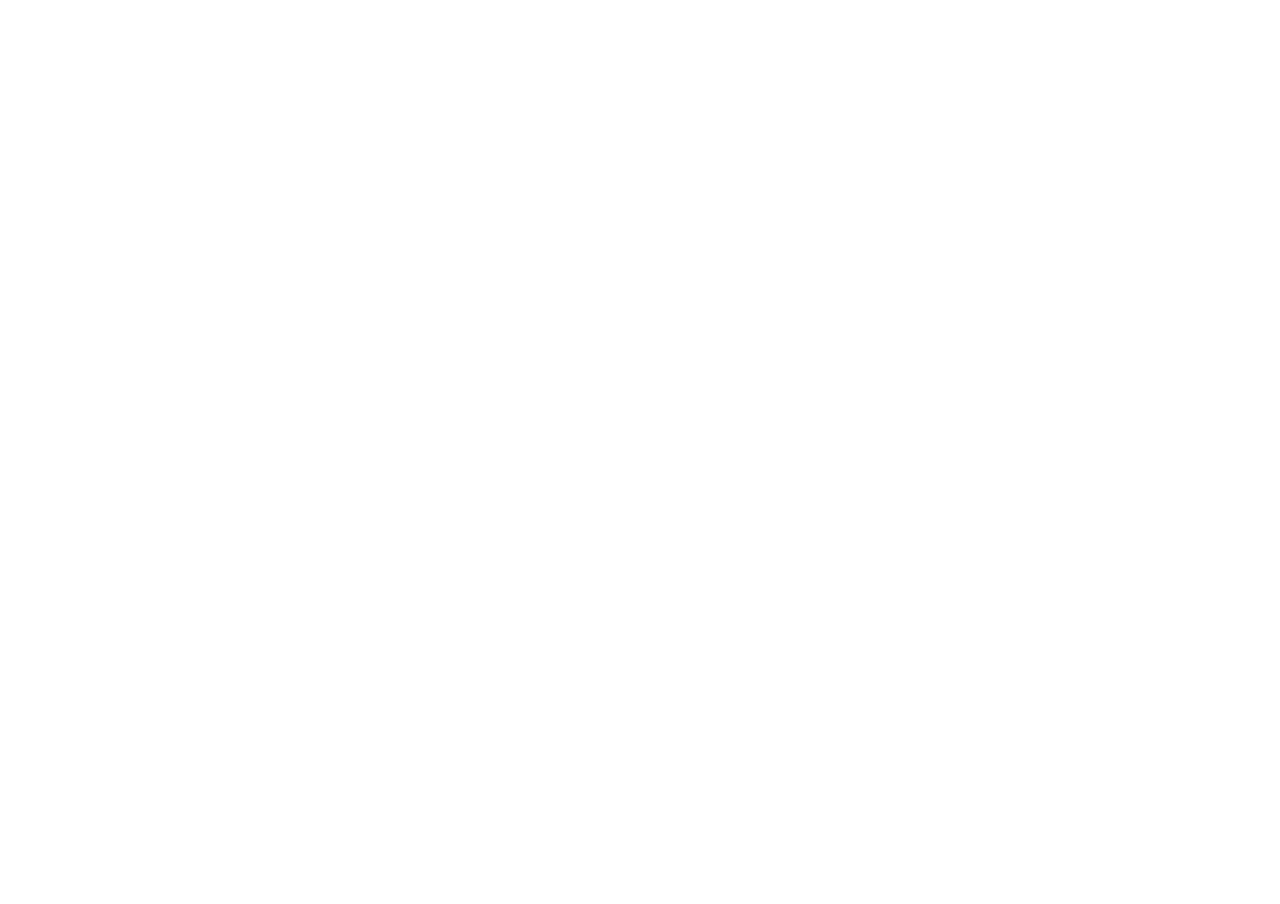
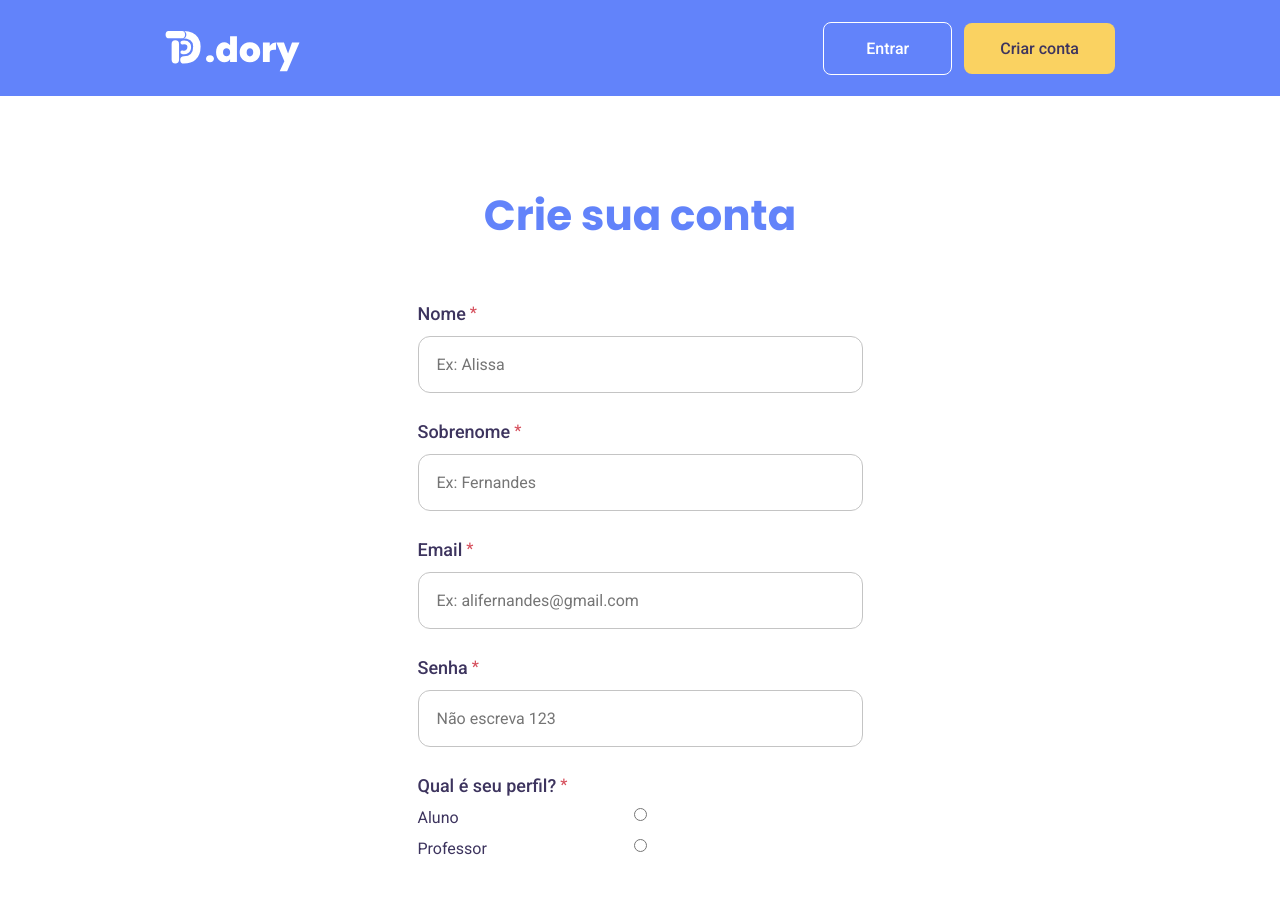
Before and after one commit to myguelangello/dory-front-end, a React (Create React App) app: page /register in a window 1280 px wide. Before the commit this address had no page. Shown: the top 904 px of the page. Before the commit the page ends 800 px from the top, so only its background shows below. Built offline with nearby package versions, Linux system fonts and the light colour scheme.

Commit message:
add page register global

```diff
--- a/src/App.js
+++ b/src/App.js
@@ -3,13 +3,15 @@
 
 import './styles/global.css';
 
-import { Login } from "./pages/Login";
+import { Login }  from "./pages/Login";
+import { Register } from "./pages/Register";
 
 function App() {
   return (
     <Router>
       <Routes>
         <Route path="/" exact element={<Login />} />
+        <Route path="/register" exact element={<Register />} />
       </Routes>
     </Router>
   );
--- /dev/null
+++ b/src/components/Input/index.js
@@ -0,0 +1,19 @@
+import React from "react";
+
+import './style.css';
+
+export default function Input(props) {
+    return (
+        <div>
+            <div className="label-required">
+                <label for={props.name}>{props.name}</label>
+                <label id="required">*</label>
+            </div>
+            <input
+                id={props.name}
+                type={props.type}
+                placeholder= {props.placeholder}
+            />
+        </div>
+    )
+}
--- /dev/null
+++ b/src/components/Input/style.css
@@ -0,0 +1,31 @@
+label {
+    color: var(--black-purple);
+    font-size: 1.8rem;
+    font-weight: 500;
+    margin-bottom: 12px;
+}
+
+.label-required {
+    display: flex;
+}
+
+.label-required #required {
+    color: var(--red);
+    font-size: 1.6rem;
+    margin-left: 4px;
+}
+
+input {
+    width: 445px;
+    background: var(--white);
+    color: var(--black-purple);
+    border: 1px solid var(--gray-4);
+    border-radius: 12px;
+    padding: 18px;
+
+    margin-bottom: 28px;
+}
+
+input:hover {
+    border-color: var(--blue);
+}
--- /dev/null
+++ b/src/components/NavBarNoLogin/index.js
@@ -0,0 +1,18 @@
+import React from "react";
+
+import logo from '../../assets/logo-negativa.svg';
+
+import './style.css';
+
+export default function NavBar() {
+    return (
+        <nav className="container">
+            <img className="logo" src={logo} alt="Be The Hero" />
+
+            <div className="nav-buttons">
+                <button className="default">Entrar</button>
+                <button className="yellow">Criar conta</button>
+            </div>
+        </nav>
+    )
+}
--- /dev/null
+++ b/src/components/NavBarNoLogin/style.css
@@ -0,0 +1,46 @@
+nav.container {
+    background: var(--blue);
+
+    height: 96px;
+
+    display: flex;
+    align-items: center;
+    justify-content: space-between;
+}
+
+nav.container img {
+    height: 48px;
+}
+
+nav.container button.default {
+    background: var(--blue);
+    border: 1px solid var(--white);
+    border-radius: 8px;
+
+    padding: 16px 42px;
+
+    font-weight: 500;
+    color: var(--white);
+}
+
+nav.container button.default:hover {
+    border-color: var(--yellow-hover);
+    cursor: pointer;
+}
+
+nav.container button.yellow {
+    background: var(--yellow);
+    border: 0;
+    border-radius: 8px;
+
+    padding: 16px 36px;
+    margin-left: 12px;
+
+    font-weight: 500;
+    color: var(--black-purple);
+}
+
+nav.container button.yellow:hover {
+    background: var(--yellow-hover);
+    cursor: pointer;
+}
--- /dev/null
+++ b/src/components/RadioButton/index.js
@@ -0,0 +1,18 @@
+import React from "react";
+
+import './style.css';
+
+export default function RadioButton(props) {
+    return (
+        <label className="label-radio">
+            <input
+                id={props.name}
+                type="radio"
+                value={props.name}
+                checked={() => {}}
+                onChange={() => {}}
+            />
+           {props.name}
+        </label>
+    )
+}
--- /dev/null
+++ b/src/components/RadioButton/style.css
@@ -0,0 +1,20 @@
+.label-radio {
+    display: block;
+    position: relative;
+    color: var(--black-purple);
+    font-size: 1.6rem;
+    font-weight: 400;
+}
+
+.label-radio input {
+    position: absolute;
+    background: var(--white);
+    border: 1px solid var(--gray-3);
+    border-radius: 50%;
+
+    cursor: pointer;
+}
+
+.label-radio input:hover {
+    border-color: var(--blue);
+}
--- /dev/null
+++ b/src/pages/Register.js
@@ -0,0 +1,75 @@
+import React, { useState } from "react";
+
+import NavBar from "../components/NavBarNoLogin";
+import Input from "../components/Input";
+import RadioButton from "../components/RadioButton";
+
+import '../styles/register.css';
+
+export function Register() {
+    const [email, setEmail] = useState('');
+
+    async function handleLogin(e) {
+        e.preventDefault();
+    }
+
+    return (
+        <div className="content">
+            <NavBar />
+
+            <section className="container">
+            <form onSubmit={handleLogin}>
+                <h1>Crie sua conta</h1>
+
+                <div className="div-inputs">
+                    <Input
+                        name="Nome"
+                        type="text"
+                        placeholder="Ex: Alissa"
+                    />
+
+                    <Input
+                        name="Sobrenome"
+                        type="text"
+                        placeholder="Ex: Fernandes"
+                    />
+
+                    <Input
+                        name="Email"
+                        type="text"
+                        placeholder="Ex: alifernandes@gmail.com"
+                    />
+
+                    <Input
+                        name="Senha"
+                        type="password"
+                        placeholder="Não escreva 123"
+                    />
+
+                    <div className="label-required">
+                        <label for="perfil">Qual é seu perfil?</label>
+                        <label id="required">*</label>
+                    </div>
+                    <div>
+                        <RadioButton
+                            name="Aluno"
+                        />
+                        <RadioButton
+                            name="Professor"
+                        />
+                    </div>
+
+                </div>
+
+                <button className="yellow" type="submit">
+                    Criar minha conta
+                </button>
+
+                <label className="sign-up">Já tenho conta</label>
+            </form>
+        </section>
+        </div>
+    )
+
+
+}
--- /dev/null
+++ b/src/styles/register.css
@@ -0,0 +1,64 @@
+form {
+    display: flex;
+    flex-direction: column;
+    align-items: center;
+    justify-content: center;
+}
+
+form h1 {
+    color: var(--blue);
+    margin-top: 88px;
+}
+
+form .div-inputs {
+    display: flex;
+    flex-direction: column;
+
+    margin-top: 56px;
+}
+
+form label {
+    color: var(--black-purple);
+    font-size: 1.8rem;
+    font-weight: 500;
+    margin-bottom: 12px;
+}
+
+.label-required {
+    display: flex;
+}
+
+.label-required #required {
+    color: var(--red);
+    font-size: 1.6rem;
+    margin-left: 4px;
+}
+
+form button.yellow {
+    background: var(--yellow);
+    border: 0;
+    border-radius: 12px;
+    width: 445px;
+
+    margin-top: 36px;
+    padding: 18px 0;
+    font-size: 1.8rem;
+
+    font-weight: 500;
+    color: var(--black-purple);
+}
+
+form button.yellow:hover {
+    background: var(--yellow-hover);
+    cursor: pointer;
+}
+
+label.sign-up {
+    margin-top: 24px;
+    color: var(--blue);
+}
+
+label.sign-up:hover {
+    color: var(--blue-hover);
+    cursor: pointer;
+}
```
